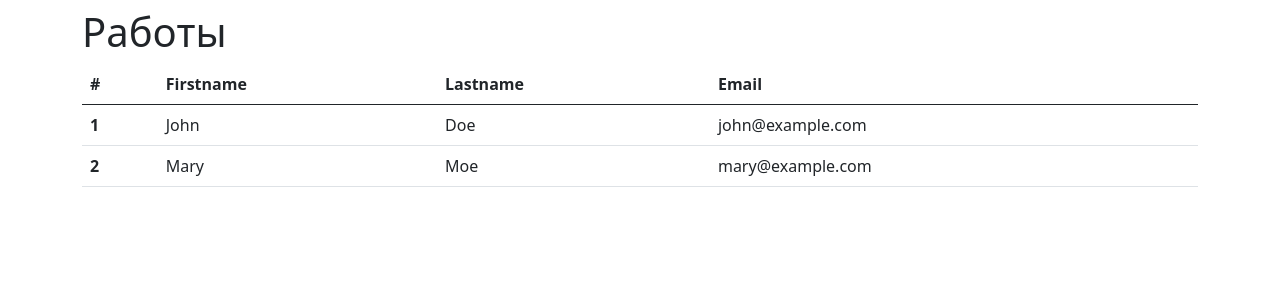
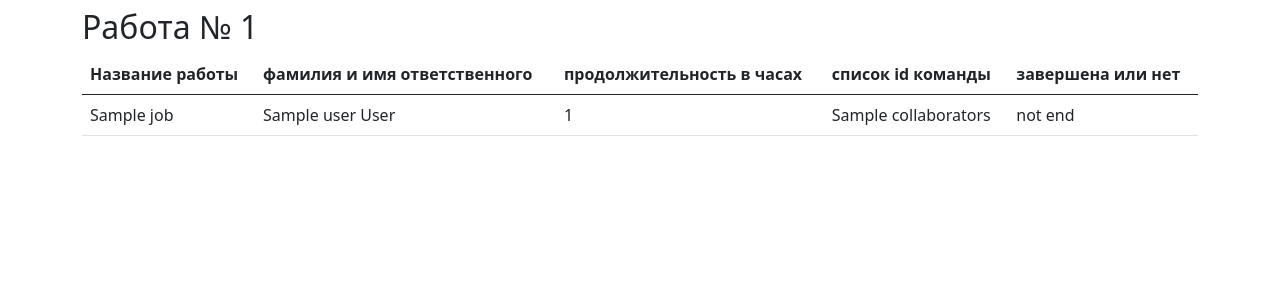
Before and after one commit to Goog124/servertest2, a Flask app: template MyServerFlask/templates/works.html in a window 1280 px wide. Shown: the part 111-411 px from the top of the page. Run offline with Flask 3, Linux system fonts and the light colour scheme; the template is opened without the code that fills it: most values are stand-ins (such as "Sample title", 1, 10 or a date in 2020).

Commit message:
Журнал работ

```diff
--- a/MyServerFlask/data/jobs.py
+++ b/MyServerFlask/data/jobs.py
@@ -19,5 +19,5 @@ class Jobs(SqlAlchemyBase):
     user = orm.relationship('User')
 
     def __repr__(self):
-        return (f"{self.id} {self.team_leader} {self.job} {self.work_size} {self.collaborators} "
-                f"{self.start_date} {self.end_date} {self.is_finished}")
+        return (f"{self.id};{self.team_leader};{self.job};{self.work_size};{self.collaborators} "
+                f"{self.start_date};{self.end_date};{self.is_finished}")
--- a/MyServerFlask/data/users.py
+++ b/MyServerFlask/data/users.py
@@ -20,7 +20,7 @@ class User(SqlAlchemyBase):
     hashed_password = sqlalchemy.Column(sqlalchemy.String, nullable=True)
     modified_date = sqlalchemy.Column(sqlalchemy.DateTime, default=datetime.datetime.now)
 
-    # Jobs = orm.relationship("Jobs", back_populates='user')
+    jobs = orm.relationship("Jobs", back_populates='user')
 
     def __repr__(self):
         return f"<Colonist> {self.id} {self.surname} {self.name}"
--- a/MyServerFlask/main.py
+++ b/MyServerFlask/main.py
@@ -14,11 +14,11 @@ def table_works():
     db_session.global_init("db/mars_explorer.db")
     db_sess = db_session.create_session()
     jobs = db_sess.query(Jobs).all()
-    print(jobs)
     return render_template("works.html", jobs=jobs)
 
 
 def main():
+    db_session.global_init("db/mars_explorer.db")
     app.run(port=8080, host='127.0.0.1')
 
 
--- a/MyServerFlask/templates/works.html
+++ b/MyServerFlask/templates/works.html
@@ -1,31 +1,30 @@
 {% extends "base.html" %}
 
 {% block content %}
-<h1>Работы</h1>
 {% for item in jobs%}
+<h2> Работа № {{loop.index}}  </h2>
 <table class="table">
   <thead>
     <tr>
-      <th scope="col">#</th>
-      <th scope="col">Firstname</th>
-      <th scope="col">Lastname</th>
-      <th scope="col">Email</th>
+      <th scope="col">Название работы</th>
+      <th scope="col">фамилия и имя ответственного</th>
+      <th scope="col">продолжительность в часах</th>
+      <th scope="col">список id команды</th>
+      <th scope="col">завершена или нет</th>
     </tr>
   </thead>
   <tbody>
     <tr>
-      <th scope="row">1</th>
-      <td>John</td>
-      <td>Doe</td>
-      <td>john@example.com</td>
+      <td>{{ item.job }}</td>
+      <td>{{ item.user.name }} {{ item.user.surname }}</td>
+      <td>{{ item.work_size }}</td>
+      <td>{{ item.collaborators }}</td>
+      {% if item.is_finished %}
+      <td>end</td>
+      {% else %}
+      <td>not end</td>
+      {% endif %}
     </tr>
-    <tr>
-      <th scope="row">2</th>
-      <td>Mary</td>
-      <td>Moe</td>
-      <td>mary@example.com</td>
-    </tr>
-    <!-- More rows... -->
   </tbody>
 </table>
 {% endfor %}
```
